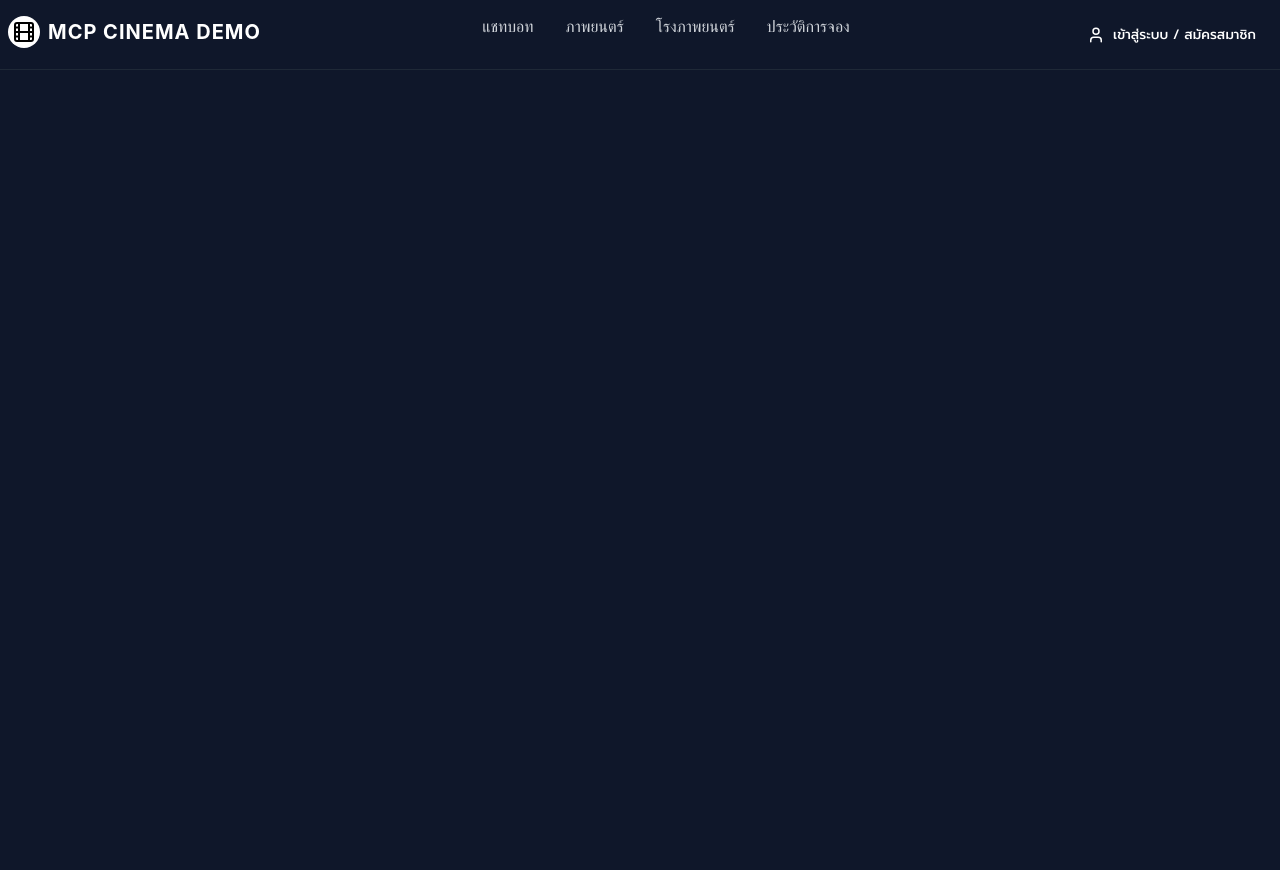
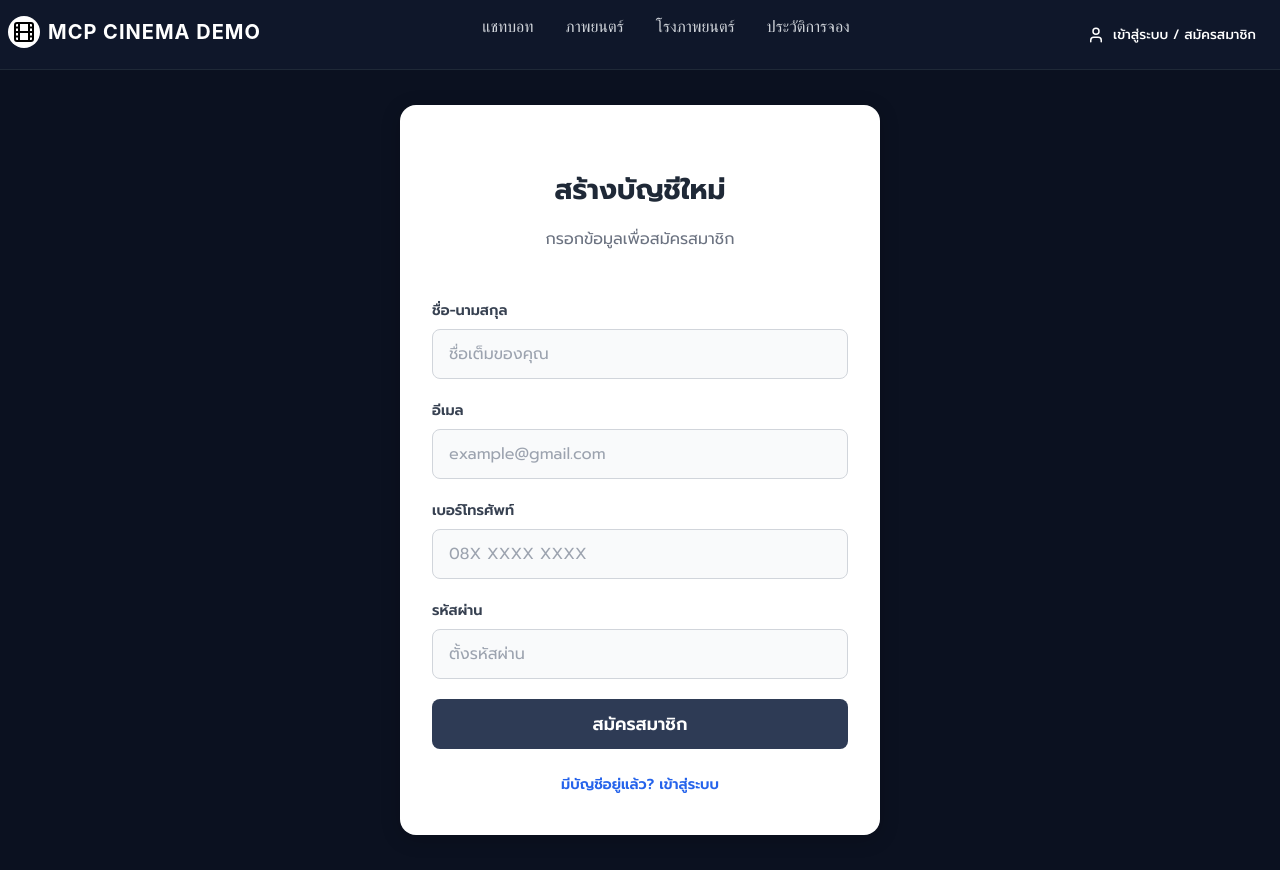
Before and after one commit to Poopamaster/Project_Final, a Vue app in the folder client/: page /register in a window 1280 px wide. Before the commit the page ends 800 px from the top, so only its background shows below. Built offline with nearby package versions, Linux system fonts and the light colour scheme.

Commit message:
add registerpage

```diff
--- a/client/src/App.jsx
+++ b/client/src/App.jsx
@@ -4,6 +4,7 @@ import { Routes, Route, useLocation } from "react-router-dom";
 import ChatBotPage from './pages/ChatBotPage';
 import Homepage from './pages/HomePage';
 import LoginPage from './pages/LoginPage';
+import RegisterPage from './pages/RegisterPage';
 import Navbar from "./components/Navbar";
 import './style.css';
 
@@ -23,6 +24,7 @@ function App() {
       <Routes>
         <Route path="/" element={<Homepage />} />
         <Route path="/login" element={<LoginPage />} />
+        <Route path="/register" element={<RegisterPage />} />
         <Route path="/chatbot" element={<ChatBotPage />} />
       </Routes>
     </>
--- a/client/src/api/userApi.jsx
+++ b/client/src/api/userApi.jsx
@@ -18,3 +18,9 @@ export const googleLoginUser = async (accessToken) => {
   });
   return response.data;
 };
+
+export const registerUser = async (userData) => {
+    // ยิง POST request ไปที่ /api/users (Endpoint สำหรับ Create User)
+    const response = await axios.post(`${BASE_URL}`, userData);
+    return response.data;
+};
--- /dev/null
+++ b/client/src/pages/RegisterPage.jsx
@@ -0,0 +1,153 @@
+// ไฟล์: src/pages/RegisterPage.jsx
+
+import React, { useState } from "react";
+import { useNavigate, Link } from "react-router-dom";
+import { registerUser } from "../api/userApi"; // ต้องสร้างฟังก์ชันนี้
+import "../css/LoginPage.css"; // ใช้ CSS เดียวกัน
+
+// Material UI Imports
+import Alert from '@mui/material/Alert';
+import Stack from '@mui/material/Stack';
+
+const RegisterPage = () => {
+  const [formData, setFormData] = useState({
+    name: "", // เพิ่ม field ชื่อ
+    email: "",
+    phone: "", // เพิ่ม field เบอร์โทรศัพท์
+    password: "",
+  });
+
+  const [alertConfig, setAlertConfig] = useState({ type: '', message: '' });
+  const [loading, setLoading] = useState(false);
+  const navigate = useNavigate();
+
+  const handleChange = (e) => {
+    setFormData({
+      ...formData,
+      [e.target.id]: e.target.value
+    });
+    if (alertConfig.message) setAlertConfig({ type: '', message: '' });
+  };
+
+  const handleSubmit = async (e) => {
+    e.preventDefault();
+    setLoading(true);
+    setAlertConfig({ type: '', message: '' });
+
+    // ตรวจสอบข้อมูลเบื้องต้น
+    if (!formData.name || !formData.email || !formData.password || !formData.phone) {
+      setAlertConfig({ type: 'error', message: 'กรุณากรอกข้อมูลให้ครบทุกช่อง' });
+      setLoading(false);
+      return;
+    }
+
+    try {
+      // 1. ยิงข้อมูลไปสมัครสมาชิกที่ Backend
+      const data = await registerUser(formData);
+
+      // 2. สมัครสำเร็จ -> แสดง Alert สีเขียว
+      setAlertConfig({ type: 'success', message: 'สมัครสมาชิกสำเร็จ! กำลังพาไปหน้า Login...' });
+
+      // 3. หน่วงเวลาและเปลี่ยนไปหน้า Login
+      setTimeout(() => {
+        navigate("/login");
+      }, 2000);
+
+    } catch (err) {
+      // 4. สมัครพลาด -> แสดง Alert สีแดง
+      const errorMsg = err.response?.data?.message || "การสมัครสมาชิกผิดพลาด";
+      setAlertConfig({ type: 'error', message: errorMsg });
+    } finally {
+      setLoading(false);
+    }
+  };
+
+  return (
+    <div className="login-page-bg">
+      <div className="login-card-container">
+
+        <div className="login-header">
+          <h2 className="login-title">สร้างบัญชีใหม่</h2>
+          <p className="login-subtitle">กรอกข้อมูลเพื่อสมัครสมาชิก</p>
+        </div>
+
+        {alertConfig.message && (
+          <Stack sx={{ width: '100%', marginBottom: '1rem' }} spacing={2}>
+            <Alert variant="filled" severity={alertConfig.type}>
+              {alertConfig.message}
+            </Alert>
+          </Stack>
+        )}
+
+        <form onSubmit={handleSubmit} className="login-form">
+          {/* Field: ชื่อ */}
+          <div className="form-group">
+            <label htmlFor="name">ชื่อ-นามสกุล</label>
+            <input
+              type="text"
+              id="name"
+              placeholder="ชื่อเต็มของคุณ"
+              value={formData.name}
+              onChange={handleChange}
+              required
+              className="form-input"
+            />
+          </div>
+
+          {/* Field: อีเมล */}
+          <div className="form-group">
+            <label htmlFor="email">อีเมล</label>
+            <input
+              type="email"
+              id="email"
+              placeholder="example@gmail.com"
+              value={formData.email}
+              onChange={handleChange}
+              required
+              className="form-input"
+            />
+          </div>
+
+          {/* Field: เบอร์โทรศัพท์ */}
+          <div className="form-group">
+            <label htmlFor="phone">เบอร์โทรศัพท์</label>
+            <input
+              type="tel"
+              id="phone"
+              placeholder="08X XXXX XXXX"
+              value={formData.phone}
+              onChange={handleChange}
+              required
+              className="form-input"
+            />
+          </div>
+
+          {/* Field: รหัสผ่าน */}
+          <div className="form-group">
+            <label htmlFor="password">รหัสผ่าน</label>
+            <input
+              type="password"
+              id="password"
+              placeholder="ตั้งรหัสผ่าน"
+              value={formData.password}
+              onChange={handleChange}
+              required
+              className="form-input"
+            />
+          </div>
+
+          <button type="submit" className="btn-submit" disabled={loading}>
+            {loading ? "กำลังสมัคร..." : "สมัครสมาชิก"}
+          </button>
+        </form>
+
+        <div className="login-footer">
+          <Link to="/login" className="register-link">มีบัญชีอยู่แล้ว? เข้าสู่ระบบ</Link>
+        </div>
+
+      </div>
+    </div>
+  );
+};
+
+export default RegisterPage;
```
Also changed, not shown: client/src/pages/LoginPage.jsx (+0 -16 lines).
